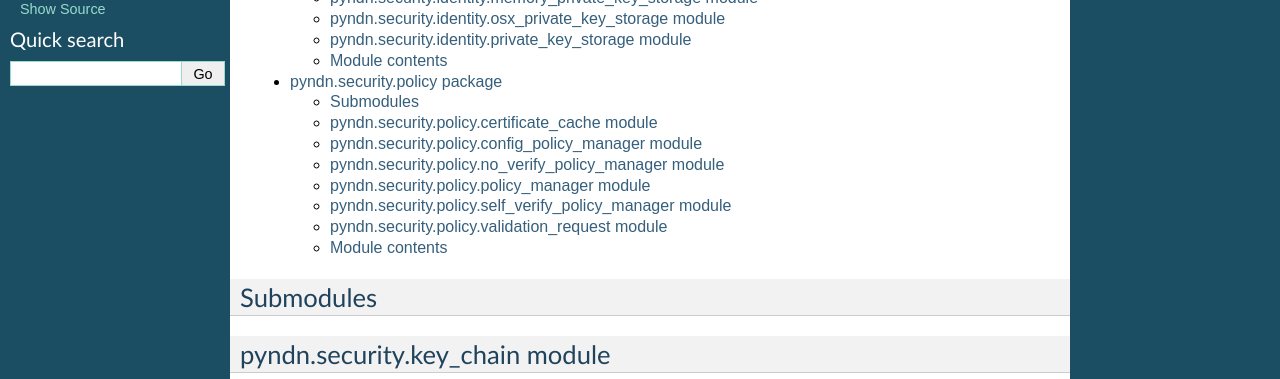
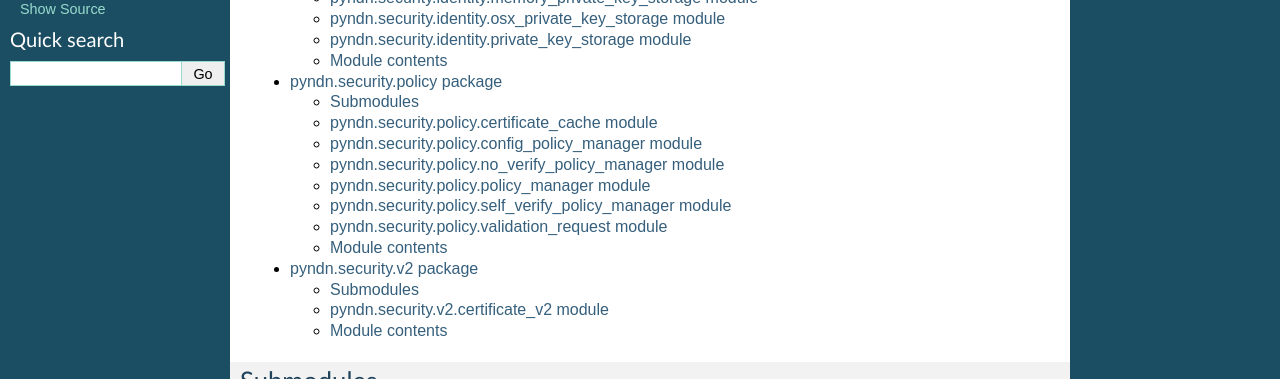
Before and after one commit to named-data/PyNDN2, a Sphinx documentation site: the page built from doc/pyndn.security.rst, in a window 1280 px wide and 900 px high, scrolled down 431 px, cut to the strip 0-379 px from the top of the window. Built offline with Sphinx 7.4.7, drawn with Linux system fonts in a browser that asks for light colours.

Commit message:
doc: Added security.v2.

```diff
--- a/doc/pyndn.security.rst
+++ b/doc/pyndn.security.rst
@@ -9,6 +9,7 @@ Subpackages
     pyndn.security.certificate
     pyndn.security.identity
     pyndn.security.policy
+    pyndn.security.v2
 
 Submodules
 ----------
--- /dev/null
+++ b/doc/pyndn.security.v2.rst
@@ -0,0 +1,22 @@
+pyndn.security.v2 package
+=========================
+
+Submodules
+----------
+
+pyndn.security.v2.certificate_v2 module
+---------------------------------------
+
+.. automodule:: pyndn.security.v2.certificate_v2
+    :members:
+    :undoc-members:
+    :show-inheritance:
+
+
+Module contents
+---------------
+
+.. automodule:: pyndn.security.v2
+    :members:
+    :undoc-members:
+    :show-inheritance:
```
